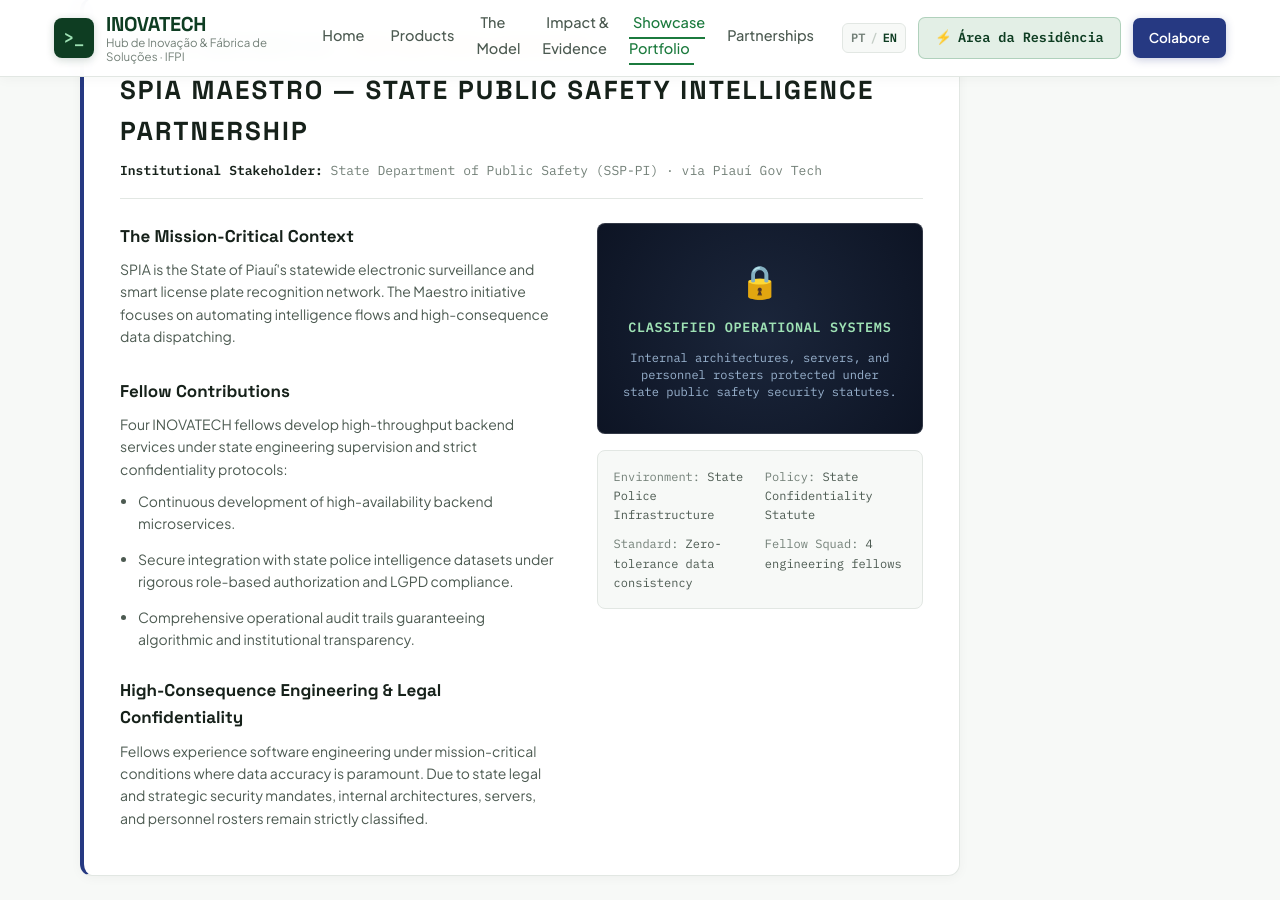
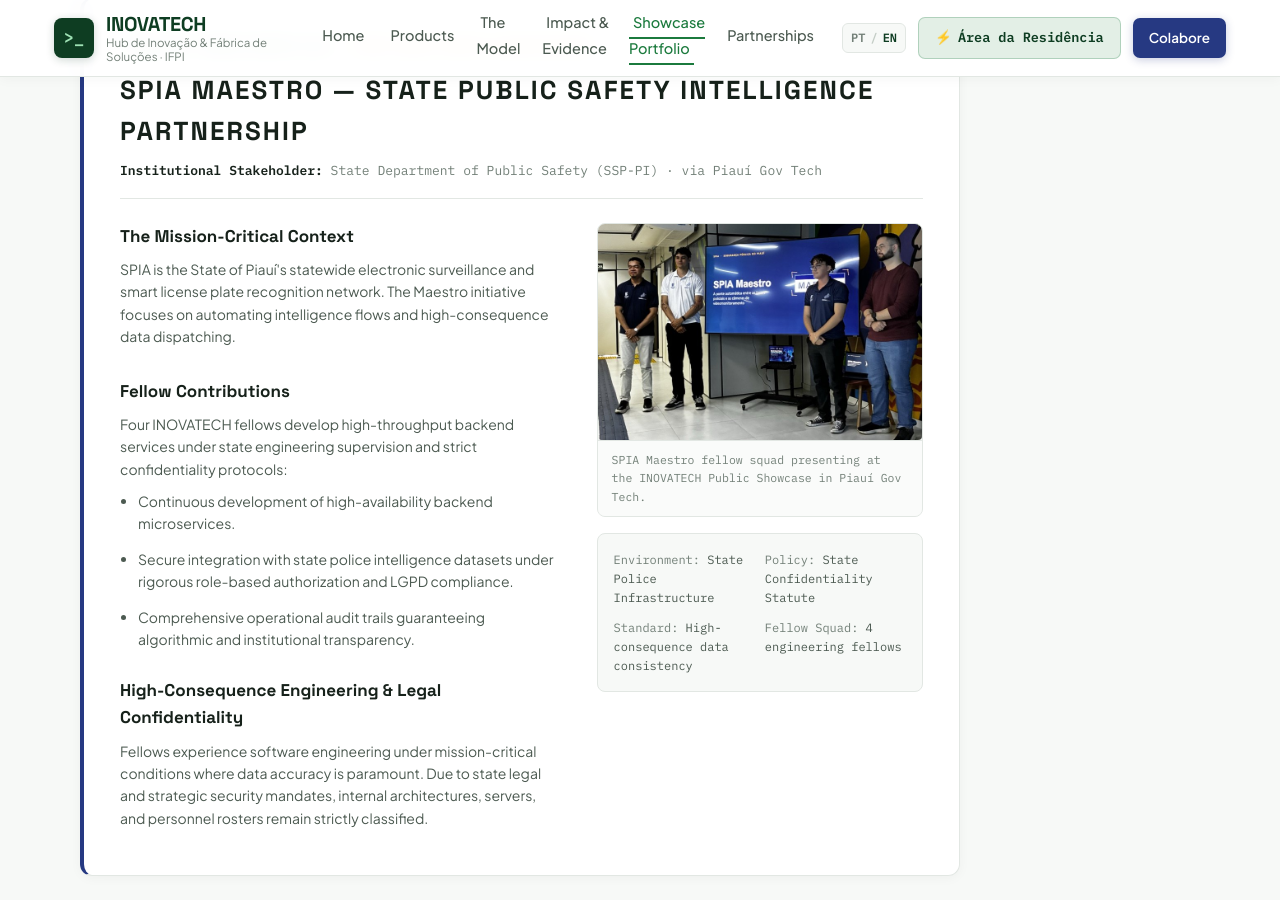
Before and after one commit to inovatech-ifpi/portal, a Jekyll site: the page built from en/portfolio.md, in a window 1280 px wide and 900 px high, scrolled down 4013 px. Built offline with Jekyll 4.4.1, drawn with Linux system fonts in a browser that asks for light colours.

Commit message:
feat(spia): alinha exibicao e midia autorizada do squad SPIA Maestro
- Restaura foto autorizada da apresentacao do squad SPIA Maestro no evento publico
- Alinha descricao institucional de videomonitoramento e inteligencia na SSP-PI
- Mantem conformidade em portfolio.md, en/portfolio.md, squads.yml e portal.yml

```diff
--- a/en/portfolio.md
+++ b/en/portfolio.md
@@ -282,15 +282,16 @@
       </div>
 
       <div class="hub-case-media">
-        <div class="hub-case-restricted-box mono">
-          <div class="restricted-icon">🔒</div>
-          <h4>CLASSIFIED OPERATIONAL SYSTEMS</h4>
-          <p class="dim">Internal architectures, servers, and personnel rosters protected under state public safety security statutes.</p>
-        </div>
+        <figure class="hub-case-figure">
+          <img src="{{ '/assets/img/equipes/foto-spia-equipe.jpg' | relative_url }}" alt="SPIA Maestro Squad presenting at INOVATECH Showcase" class="hub-case-img">
+          <figcaption class="mono dim">
+            SPIA Maestro fellow squad presenting at the INOVATECH Public Showcase in Piauí Gov Tech.
+          </figcaption>
+        </figure>
         <div class="hub-case-card-stats mono">
           <div><span>Environment:</span> State Police Infrastructure</div>
           <div><span>Policy:</span> State Confidentiality Statute</div>
-          <div><span>Standard:</span> Zero-tolerance data consistency</div>
+          <div><span>Standard:</span> High-consequence data consistency</div>
           <div><span>Fellow Squad:</span> 4 engineering fellows</div>
         </div>
       </div>
```
Also changed, not shown: _data/portal.yml (+5 -5 lines), _data/squads.yml (+3 -4 lines), portfolio.md (+6 -5 lines).
